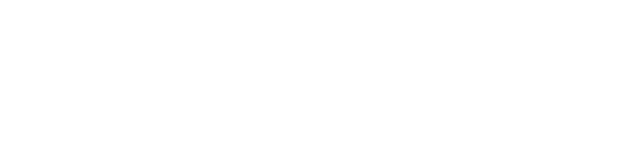
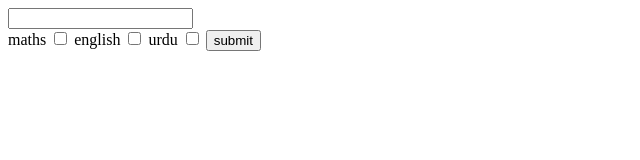
Before and after one commit to Osama-14/localStorageJs, a plain HTML site: page index.html in a window 1280 px wide. Shown: the whole page, without its empty margins (0-640 px from the left). Drawn offline with Linux system fonts and the light colour scheme.

Commit message:
changing

```diff
--- a/app.js
+++ b/app.js
@@ -7,6 +7,42 @@
 
 //object in localstorage
 
-localStorage.setItem("user" , JSON.stringify({name:'Osama'}))
+// localStorage.setItem("user" , JSON.stringify({name:'Osama'}))
 
-localStorage.getItem('user');
+// localStorage.getItem('user');
+
+
+//USERinput
+
+// var maths = document.getElementById('edu');
+// var eng = document.getElementById('eng');
+// var urdu = document.getElementById('urdu');
+
+// var sub = prompt('enter your sub');
+// localStorage.setItem(maths , eng , urdu , JSON.stringify({name:'Osama'}))
+
+// var werson = Person;
+
+// function Person(first, last, age, eye) {
+//     this.firstName = first;
+//     this.lastName = last;
+//     this.age = age;
+//     this.eyeColor = eye;
+//   }
+
+//   console.log(Person);
+
+
+// var types = document.getElementById('types');
+// var maths = document.getElementById('edu');
+// var english = document.getElementById('eng');
+// var urdu = document.getElementById('urdu');
+// var submit = document.getElementById('types');
+
+
+// function Person(){
+//     if(types && maths && english && urdu){
+//         console.log(Person)
+//     }
+
+// }
--- a/index.html
+++ b/index.html
@@ -8,8 +8,16 @@
 </head>
 <body>
 
+    <input type="text" id="types"> <br>
 
+    maths
+    <input type="checkbox" id="edu">
+    english
+    <input type="checkbox" id="eng">
+    urdu
+    <input type="checkbox" id="urdu">
 
+    <button id="sub">submit</button>
 
     <script src="./app.js"></script>
 </body>
```
